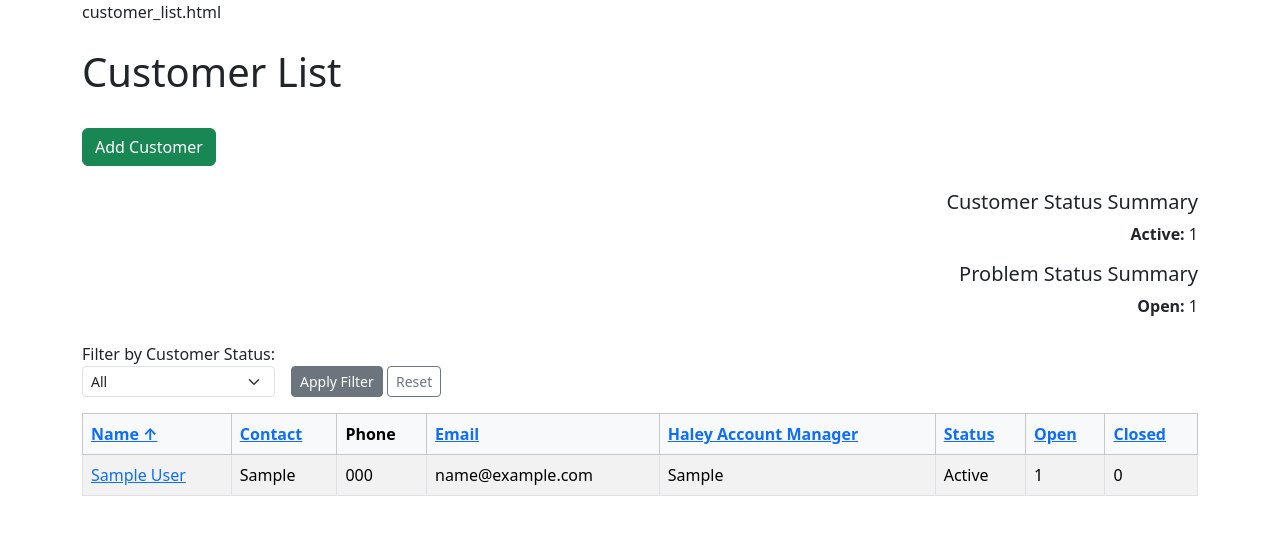
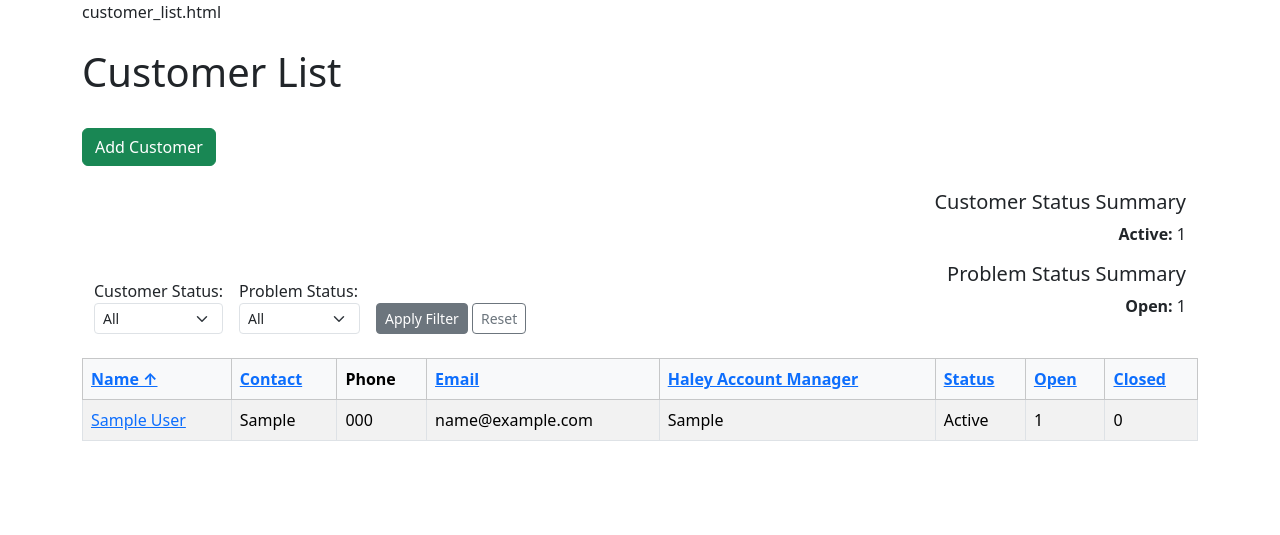
Before and after one commit to DebbieCoates/hayley, a Django app: page /customers/ in a window 1280 px wide. Shown: the part 126-661 px from the top of the page. Run offline with Django 5.2, Linux system fonts and the light colour scheme; tables that the repository leaves empty hold one stand-in row (values such as "Sample post").

Commit message:
added filters to customer and problems

```diff
--- a/website/valuetrack/templates/customer_list.html
+++ b/website/valuetrack/templates/customer_list.html
@@ -12,7 +12,48 @@ customer_list.html
     <a href="{% url 'customer_add' %}" class="btn btn-success">Add Customer</a>
     <br/><br/>
 
-    <div class="text-end mb-4">
+        <div class="container">
+        <div class="row d-flex align-items-end">
+            <!-- Left Column -->
+            <div class="col-md-6 text-start d-flex flex-column justify-content-end">
+            <form method="get" class="d-flex flex-wrap gap-3 align-items-end">
+                <!-- Customer Status Filter -->
+                <div>
+                <label for="status">Customer Status:</label>
+                <select name="status" id="status" class="form-select form-select-sm">
+                    <option value="">All</option>
+                    <option value="Active" {% if status_filter == 'Active' %}selected{% endif %}>Active</option>
+                    <option value="Inactive" {% if status_filter == 'Inactive' %}selected{% endif %}>Inactive</option>
+                    <option value="Pending" {% if status_filter == 'Pending' %}selected{% endif %}>Pending</option>
+                </select>
+                </div>
+
+                <!-- Problem Status Filter -->
+                <div>
+                <label for="problem_status">Problem Status:</label>
+                <select name="problem_status" id="problem_status" class="form-select form-select-sm">
+                    <option value="">All</option>
+                    <option value="Open" {% if problem_status_filter == 'Open' %}selected{% endif %}>Open</option>
+                    <option value="Closed" {% if problem_status_filter == 'Closed' %}selected{% endif %}>Closed</option>
+                    <option value="In Progress" {% if problem_status_filter == 'In Progress' %}selected{% endif %}>In Progress</option>
+                </select>
+                </div>
+
+                <!-- Buttons -->
+                <div>
+                <button type="submit" class="btn btn-secondary btn-sm">Apply Filter</button>
+                <a href="{% url 'customers' %}" class="btn btn-outline-secondary btn-sm">Reset</a>
+                </div>
+
+                <!-- Hidden Sort Inputs -->
+                <input type="hidden" name="sort" value="{{ sort }}">
+                <input type="hidden" name="direction" value="{{ direction }}">
+            </form>
+            </div>
+
+            <!-- Right Column -->
+            <div class="col-md-6 text-end d-flex flex-column justify-content-end">
+            <div class="text-end">
                 <h5>Customer Status Summary</h5>
                 <ul class="list-inline">
                 {% for item in customer_status_summary %}
@@ -27,28 +68,11 @@ customer_list.html
                 {% endfor %}
                 </ul>
             </div>
-
-
-    <form method="get" class="mb-3 d-flex gap-3 align-items-end">
-        <div>
-            <label for="status">Filter by Customer Status:</label>
-            <select name="status" id="status" class="form-select form-select-sm">
-            <option value="">All</option>
-            <option value="Active" {% if status_filter == 'Active' %}selected{% endif %}>Active</option>
-            <option value="Inactive" {% if status_filter == 'Inactive' %}selected{% endif %}>Inactive</option>
-            <option value="Pending" {% if status_filter == 'Pending' %}selected{% endif %}>Pending</option>
-            </select>
+            </div>
+        </div>
         </div>
 
-        <div>
-            <button type="submit" class="btn btn-secondary btn-sm">Apply Filter</button>
-            <a href="{% url 'customers' %}" class="btn btn-outline-secondary btn-sm">Reset</a>
-        </div>
-
-        <input type="hidden" name="sort" value="{{ sort }}">
-        <input type="hidden" name="direction" value="{{ direction }}">
-    </form>
-
+<br/>
 
     <table class="table table-striped table-hover table-bordered" >
         <thead class="table-light">
--- a/website/valuetrack/views.py
+++ b/website/valuetrack/views.py
@@ -228,10 +228,13 @@ def register_user(request):
 		return render(request, 'register.html', {'form':form})
 
 # view all customers
+from django.db.models import Count, Q
+
 def customer_list(request):
     sort = request.GET.get('sort', 'name')
     direction = request.GET.get('direction', 'asc')
     status_filter = request.GET.get('status')
+    problem_status_filter = request.GET.get('problem_status')
 
     order_by = sort if direction == 'asc' else f'-{sort}'
 
@@ -243,17 +246,16 @@ def customer_list(request):
     if status_filter:
         customers = customers.filter(status=status_filter)
 
+    if problem_status_filter:
+        customers = customers.filter(problem_statements__status=problem_status_filter).distinct()
+
     customers = customers.order_by(order_by)
 
-    # Totals across all customers
     total_customers = customers.count()
     total_open = sum(c.open_problems for c in customers)
     total_closed = sum(c.closed_problems for c in customers)
 
-    # Status summary
     customer_status_summary = Customer.objects.values('status').annotate(count=Count('id'))
-
-    # Problem status summary
     problem_status_summary = ProblemStatement.objects.values('status').annotate(count=Count('id'))
 
     return render(request, 'customer_list.html', {
@@ -261,6 +263,7 @@ def customer_list(request):
         'sort': sort,
         'direction': direction,
         'status_filter': status_filter,
+        'problem_status_filter': problem_status_filter,
         'total_customers': total_customers,
         'total_open': total_open,
         'total_closed': total_closed,
```
Also changed, not shown: website/valuetrack/templates/problem_list.html (+46 -30 lines). Lines whose indentation alone changed are shown as unchanged.
